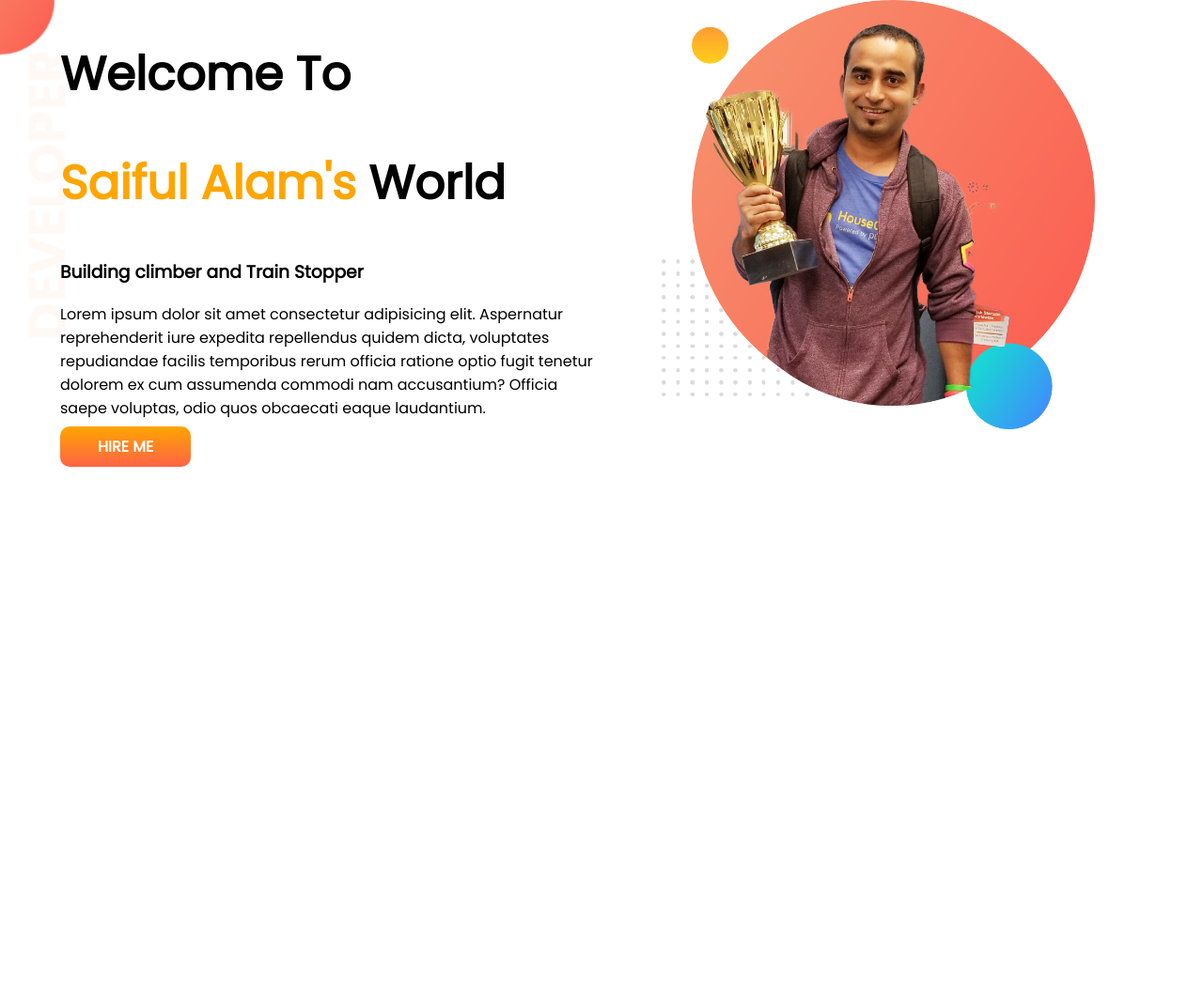
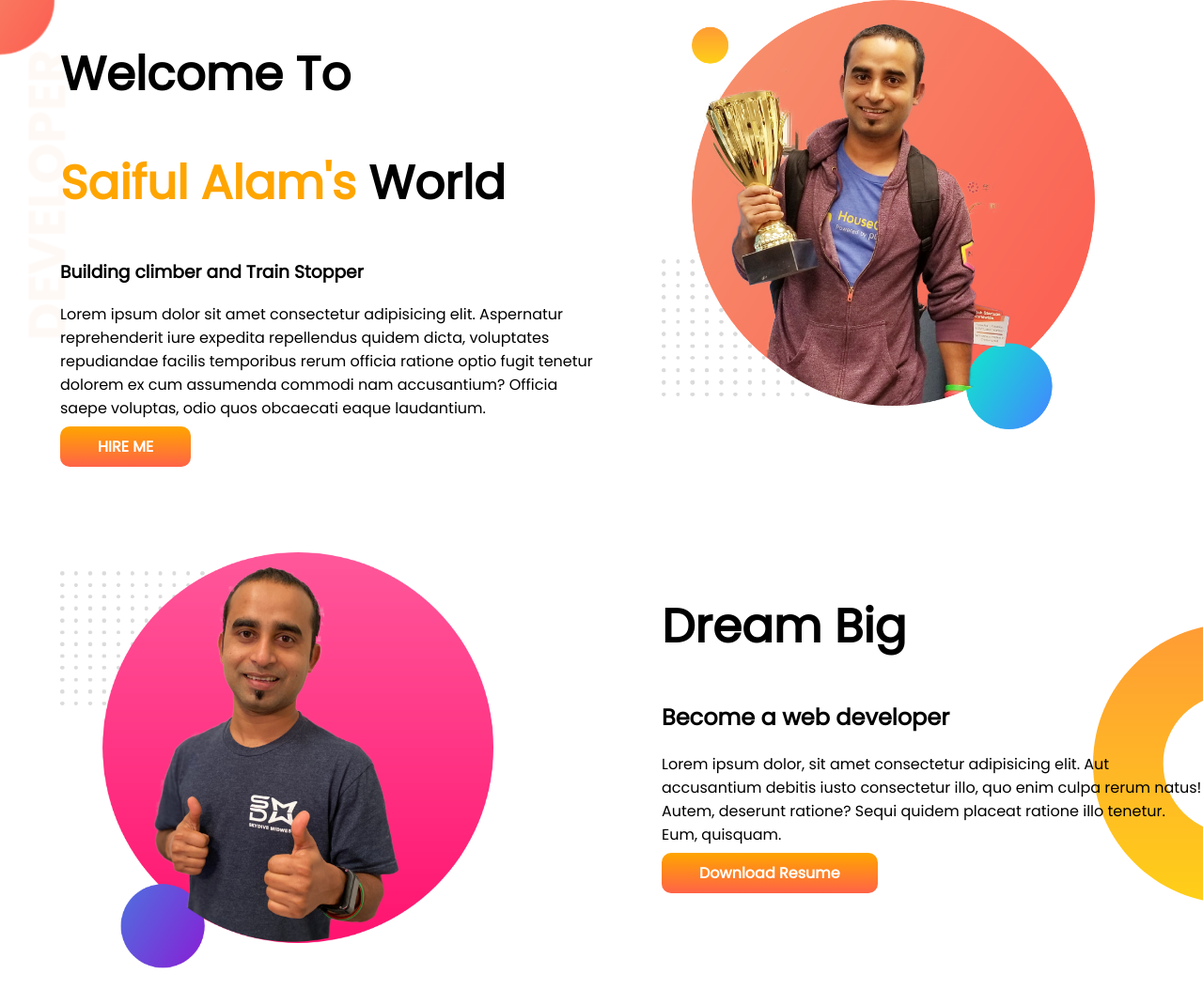
Before and after one commit to mdsaifulalambd/developer-portfolio, a plain HTML site: page index.html in a window 1280 px wide. Shown: the whole page at 94% size. Before the commit the page ends 800 px from the top, so only its background shows below. Drawn offline with Linux system fonts and the light colour scheme.

Commit message:
dream-added

```diff
--- a/index.html
+++ b/index.html
@@ -29,6 +29,19 @@
             <img src="images/jhankar.png" alt="Jhanker Mahbub">
         </div>
     </section>
+    <section class="dream-big">
+        <div class="half-width">
+            <img src="images/jhankar2.png" alt="">
+        </div>
+        <div class="half-width">
+            <h1>Dream Big</h1>
+            <h2>Become a web developer</h2>
+            <p>Lorem ipsum dolor, sit amet consectetur adipisicing elit. Aut accusantium debitis iusto consectetur illo,
+                quo enim culpa rerum natus! Autem, deserunt ratione? Sequi quidem placeat ratione illo tenetur. Eum,
+                quisquam.</p>
+            <a class="link-button" target="_blank" href="">Download Resume</a>
+        </div>
+    </section>
 
 </body>
 
--- a/style.css
+++ b/style.css
@@ -13,6 +13,7 @@ h1 {
 
 section {
     display: flex;
+    margin-bottom: 100px;
 }
 
 .half-width {
@@ -37,3 +38,10 @@ section {
     background-image: url(images/top-banner.png);
     background-repeat: no-repeat;
 }
+
+.dream-big {
+    background-image: url(images/dream-bg.png);
+    background-repeat: no-repeat;
+    background-position: right;
+
+}
```
Also changed, not shown: images/dream-bg.png (added), images/jhankar2.png (added).
